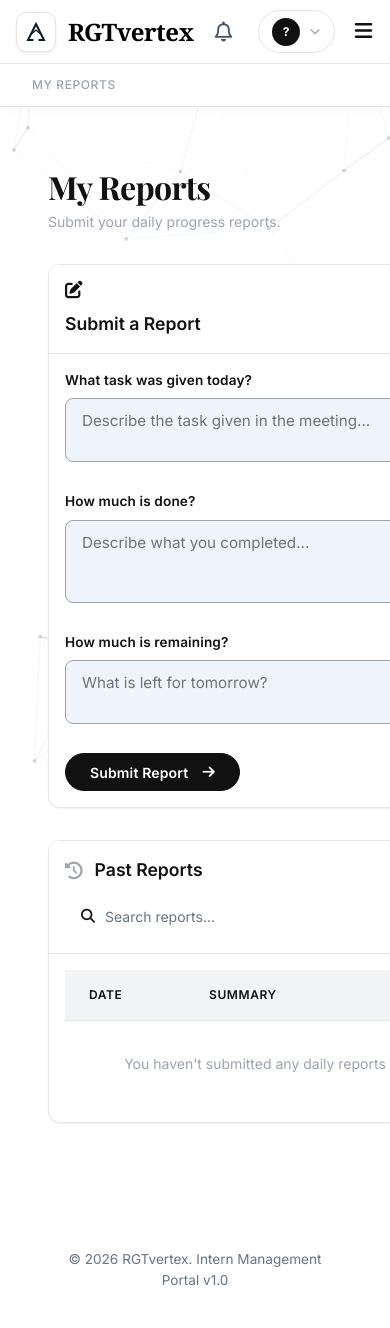
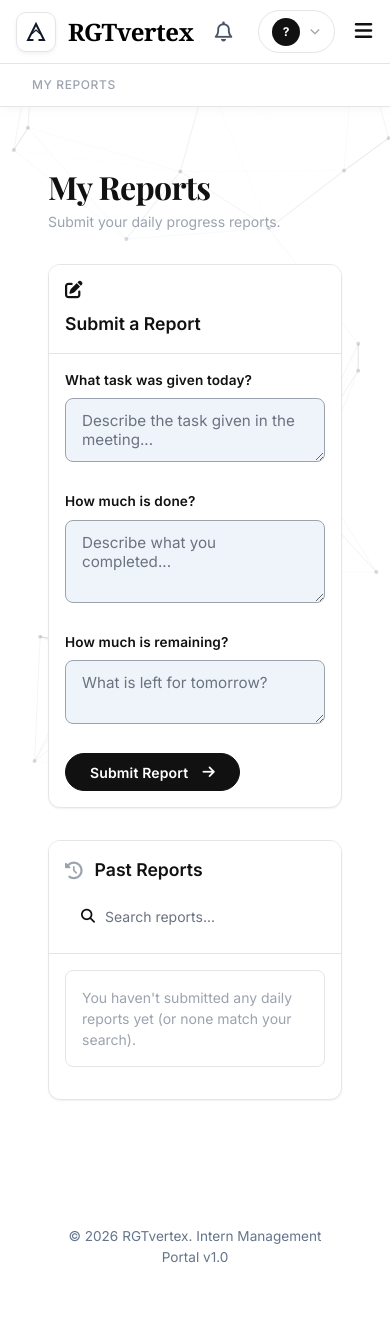
Before and after one commit to RGTvertex-web/Attendance-Portal-try, a Python web app: template templates/intern/reports.html in a window 390 px wide. After the commit the page ends 1263 px from the top, so only its background shows below. Run offline with Jinja, Linux system fonts and the light colour scheme; the template is opened without the code that fills it, so the values that code supplies are empty; some libraries are stand-ins or nearby versions.

Commit message:
Update reports.html

```diff
--- a/templates/intern/reports.html
+++ b/templates/intern/reports.html
@@ -18,11 +18,23 @@
     .card-header-past { flex-direction: column; align-items: flex-start !important; }
     .card-header-past form { width: 100%; }
     .card-body { padding: 1rem !important; }
+
+    /* Convert table to stacked cards on mobile */
+    .table-responsive-mobile { min-width: 0 !important; }
+    .table-responsive-mobile thead { display: none; }
+    .table-responsive-mobile tbody, .table-responsive-mobile tr, .table-responsive-mobile td { display: block; width: 100%; }
+    .table-responsive-mobile tr { margin-bottom: 1rem; border: 1px solid var(--color-border); border-radius: 8px; overflow: hidden; }
+    .table-responsive-mobile td { padding: 1rem !important; border-bottom: 1px dashed var(--color-border) !important; box-sizing: border-box; }
+    .table-responsive-mobile td:last-child { border-bottom: none !important; }
   }
 
   /* Fix textarea overflow caused by long placeholders on mobile Safari/Chrome */
   .form-control { max-width: 100%; overflow-x: hidden; }
   textarea.form-control { max-width: 100%; }
+
+  /* Ensure cards sit above the network background animation */
+  .card { position: relative; z-index: 10; background-color: var(--color-surface); }
+  .reports-hero { position: relative; z-index: 10; }
 </style>
 
 <div class="reports-container">
@@ -77,8 +89,8 @@
         <noscript><button type="submit" class="btn btn-secondary btn-sm">Search</button></noscript>
       </form>
     </div>
-    <div class="card-body" style="padding: 0; overflow-x: auto;">
-      <table class="table" style="width: 100%; border-collapse: collapse; min-width: 600px;">
+    <div class="card-body" style="padding: 0;">
+      <table class="table table-responsive-mobile" style="width: 100%; border-collapse: collapse; min-width: 600px;">
         <thead>
           <tr style="border-bottom: 1px solid var(--color-border); background: #f8fafc;">
             <th style="padding: 1rem 1.5rem; text-align: left; font-weight: 600; font-size: 0.75rem; text-transform: uppercase; letter-spacing: 0.05em; color: var(--text-muted); width: 120px;">Date</th>
```
